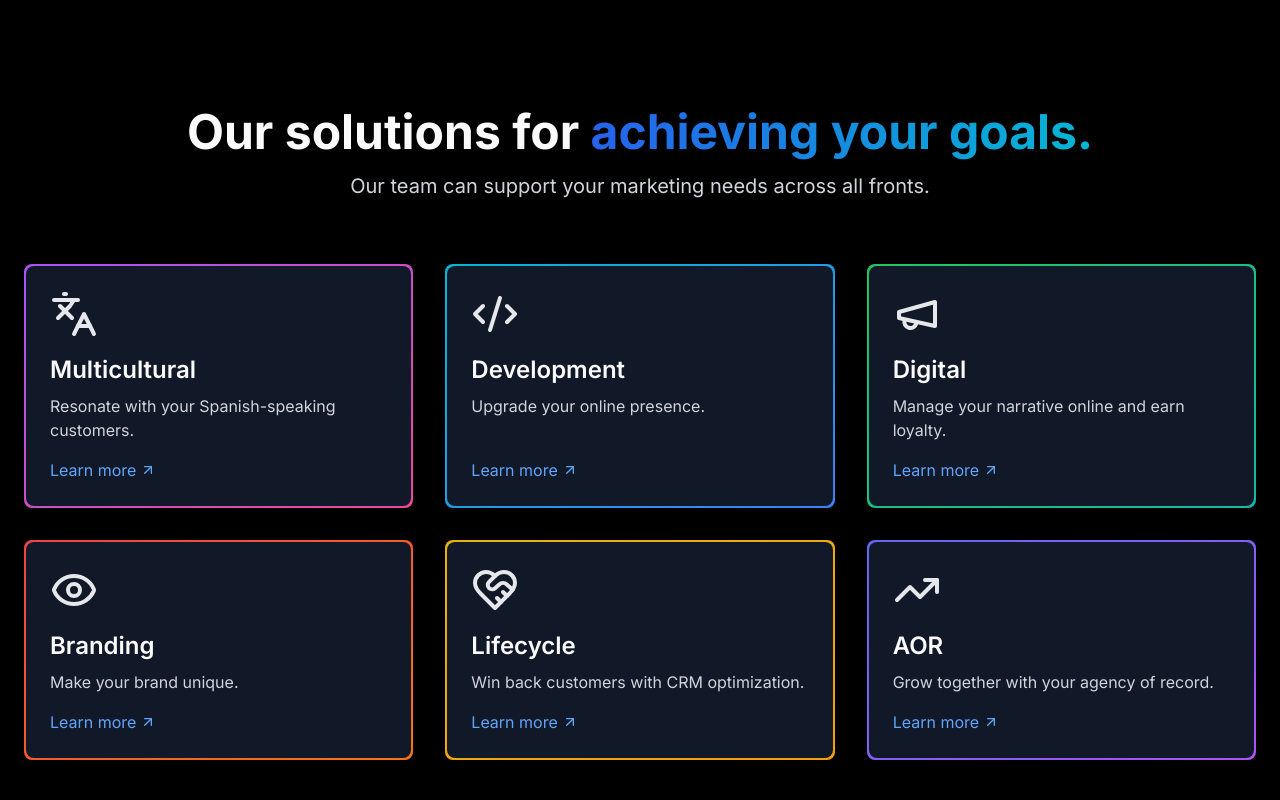
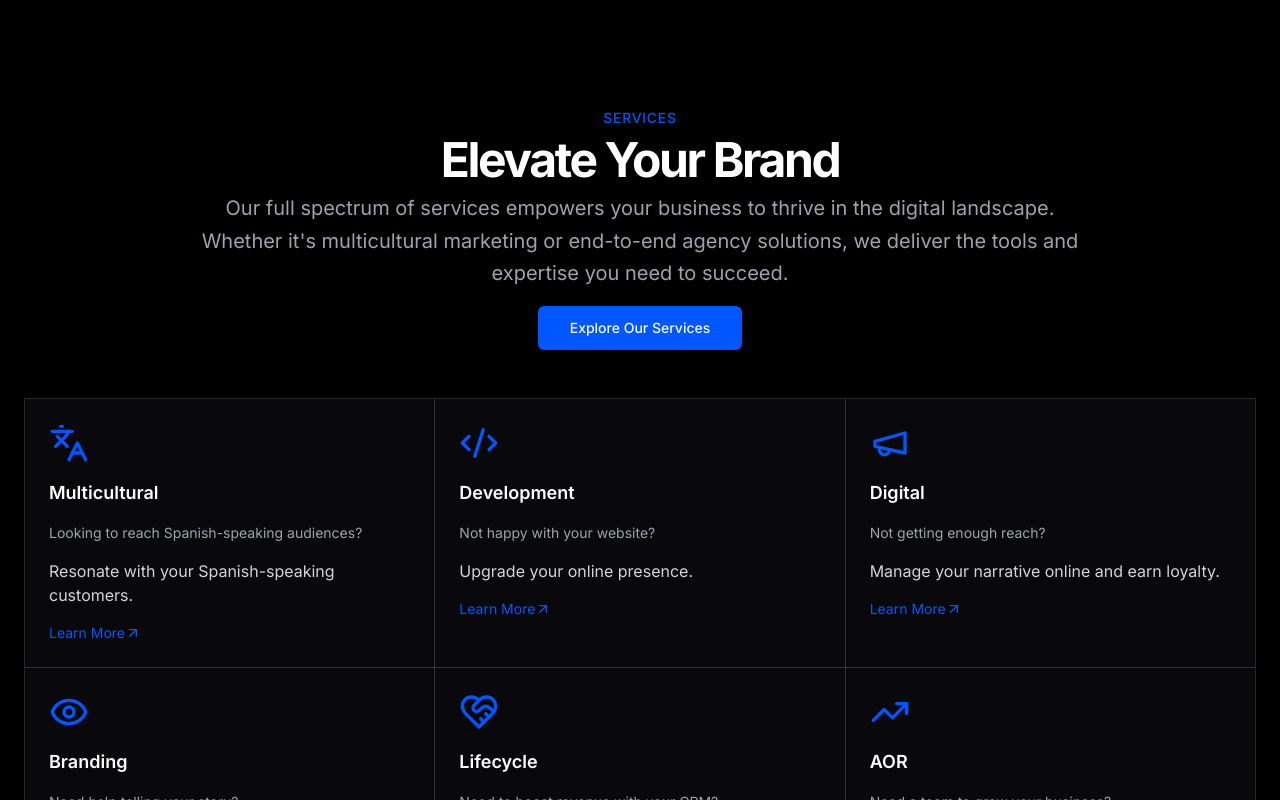
Before and after one commit to itsjmendez/allwedoisweb, a Next.js app: page / in a window 1280 px wide. Shown: the part 740-1540 px from the top of the page. Built offline with nearby package versions, Linux system fonts and the light colour scheme.

Commit message:
refactor: services layout

```diff
--- a/components/features/features.tsx
+++ b/components/features/features.tsx
@@ -1,15 +1,15 @@
 import Link from 'next/link';
+import { Button } from '@/components/ui/button';
 import {
   Languages,
   CodeXml,
   Megaphone,
   Eye,
   HeartHandshake,
+  TrendingUp,
   ArrowUpRight,
-  TrendingUp,
 } from 'lucide-react';
 
-export default function Features() {
 const features = [
   {
     title: 'Multicultural',
@@ -17,7 +17,6 @@ export default function Features() {
     description: 'Resonate with your Spanish-speaking customers.',
     catchyLabel: 'Looking to reach Spanish-speaking audiences?',
     icon: Languages,
-      color: 'from-purple-500 to-pink-500',
   },
   {
     title: 'Development',
@@ -25,7 +24,6 @@ export default function Features() {
     description: 'Upgrade your online presence.',
     catchyLabel: 'Not happy with your website? ',
     icon: CodeXml,
-      color: 'from-cyan-500 to-blue-500',
   },
   {
     title: 'Digital',
@@ -33,7 +31,6 @@ export default function Features() {
     description: 'Manage your narrative online and earn loyalty.',
     catchyLabel: 'Not getting enough reach?',
     icon: Megaphone,
-      color: 'from-green-500 to-teal-500',
   },
   {
     title: 'Branding',
@@ -41,7 +38,6 @@ export default function Features() {
     description: 'Make your brand unique.',
     catchyLabel: 'Need help telling your story?',
     icon: Eye,
-      color: 'from-red-500 to-orange-500',
   },
   {
     title: 'Lifecycle',
@@ -49,7 +45,6 @@ export default function Features() {
     description: 'Win back customers with CRM optimization.',
     catchyLabel: 'Need to boost revenue with your CRM?',
     icon: HeartHandshake,
-      color: 'from-yellow-500 to-amber-500',
   },
   {
     title: 'AOR',
@@ -57,57 +52,71 @@ export default function Features() {
     description: 'Grow together with your agency of record.',
     catchyLabel: 'Need a team to grow your business?',
     icon: TrendingUp,
-      color: 'from-indigo-500 to-purple-500',
   },
 ];
 
+export default function Features() {
   return (
-    <section className="w-full py-12 md:py-24 lg:py-32">
-      <div className="container mx-auto">
-        <div className="md:text-center mb-16">
-          <h2 className="text-4xl font-bold sm:text-5xl mb-4">
-            Our solutions for{' '}
-            <span className="text-transparent bg-clip-text bg-gradient-to-r from-blue-600 to-cyan-500">
-              achieving your goals.
-            </span>
+    <section className="w-full py-12 md:py-24 lg:py-32 bg-background text-white">
+      <div className="container">
+        <div className="flex flex-col md:items-center justify-center space-y-4 md:text-center">
+          <div className="space-y-2">
+            <h3 className="text-sm font-medium uppercase tracking-wider text-[rgb(0,87,255)]">
+              Services
+            </h3>
+            <h2 className="text-3xl font-bold tracking-tighter sm:text-5xl">
+              Elevate Your Brand
             </h2>
-          <p className="md:text-xl text-gray-600 dark:text-gray-300 max-w-3xl mx-auto">
-            Our team can support your marketing needs across all fronts.
+            <p className="max-w-[900px] text-gray-400 md:text-xl/relaxed lg:text-base/relaxed xl:text-xl/relaxed">
+              Our full spectrum of services empowers your business to thrive in
+              the digital landscape. Whether it&apos;s multicultural marketing
+              or end-to-end agency solutions, we deliver the tools and expertise
+              you need to succeed.
             </p>
           </div>
-        <div className="grid grid-cols-1 md:grid-cols-2 lg:grid-cols-3 gap-8">
-          {features.map((feature, index) => (
-            <FeatureCard key={index} feature={feature} />
-          ))}
+          <Button
+            asChild
+            size="lg"
+            className="mt-4 bg-[rgb(0,87,255)] text-primary hover:bg-primary/90 hover:text-primary-foreground w-fit"
+          >
+            <Link href={'#'}>Explore Our Services</Link>
+          </Button>
+        </div>
+        <div className="mx-auto mt-12">
+          <div className="grid grid-cols-1 md:grid-cols-2 lg:grid-cols-3 gap-px bg-white bg-opacity-20 border overflow-hidden">
+            {features.map((feature, index) => {
+              const Icon = feature.icon;
+              return (
+                <div
+                  key={index}
+                  className="relative p-6 bg-secondaryBackground flex flex-col h-full"
+                >
+                  <div className="flex-grow space-y-4">
+                    <Icon className="h-10 w-10 text-[rgb(0,87,255)]" />
+                    <h3 className="text-lg font-semibold text-white">
+                      {feature.title}
+                    </h3>
+                    <p className="text-sm text-gray-400">
+                      {feature.catchyLabel}
+                    </p>
+                    <p className="text-gray-300">{feature.description}</p>
+                    <Link
+                      href={feature.href}
+                      className="flex items-center text-[rgb(0,87,255)] text-sm w-fit"
+                    >
+                      Learn More{' '}
+                      <ArrowUpRight
+                        size={16}
+                        className="text-[rgb(0,87,255)]"
+                      />
+                    </Link>
+                  </div>
+                </div>
+              );
+            })}
+          </div>
         </div>
       </div>
     </section>
   );
 }
-
-function FeatureCard({ feature }: { feature: any }) {
-  return (
-    <div
-      className={`relative p-0.5 overflow-hidden rounded-lg bg-gradient-to-br ${feature.color} shadow-lg hover:shadow-xl transition-all duration-300`}
-    >
-      <div className="relative p-6 rounded-lg bg-gray-900 h-full flex flex-col justify-between transition-all duration-300 ease-in-out hover:bg-opacity-90 dark:hover:bg-opacity-90">
-        <div>
-          <feature.icon className="h-12 w-12 mb-4 text-gray-700 dark:text-gray-200 transition-colors duration-300" />
-          <h3 className="text-2xl font-semibold mb-2 transition-colors duration-300">
-            {feature.title}
-          </h3>
-          <p className="text-gray-600 dark:text-gray-300 mb-4">
-            {feature.description}
-          </p>
-        </div>
-        <Link
-          href={feature.href}
-          className="inline-flex items-center text-blue-600 dark:text-blue-400 hover:text-blue-800 dark:hover:text-blue-300 transition-colors duration-300"
-        >
-          Learn more
-          <ArrowUpRight className="h-4 w-4 ml-1 transition-transform duration-300 group-hover:translate-x-1 group-hover:-translate-y-1" />
-        </Link>
-      </div>
-    </div>
-  );
-}
```
Lines whose indentation alone changed are shown as unchanged.
